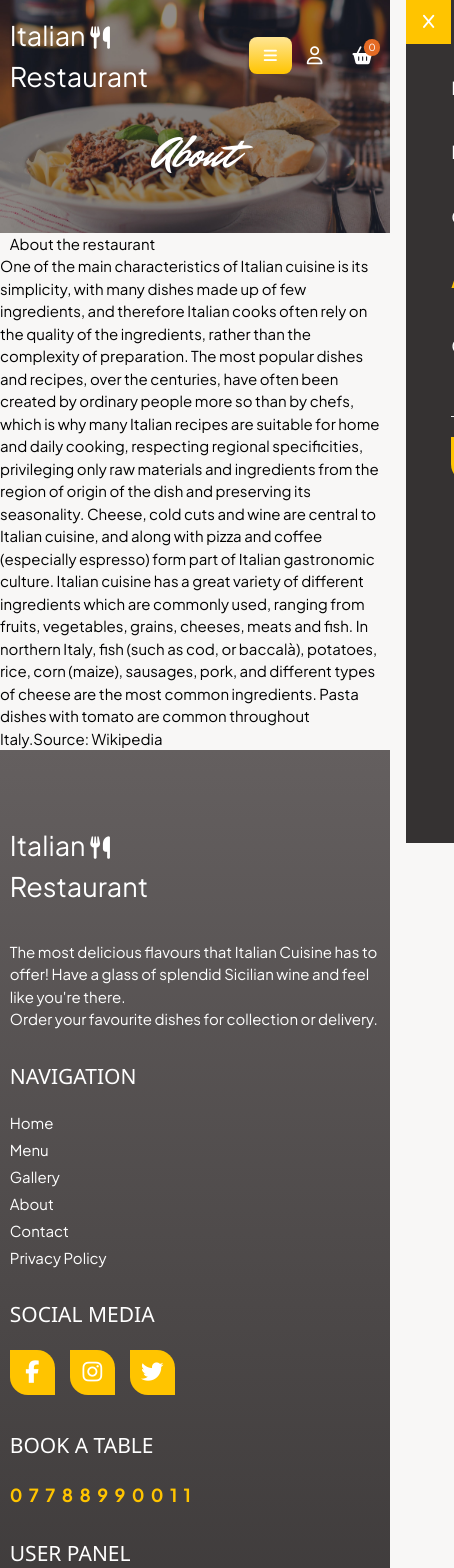
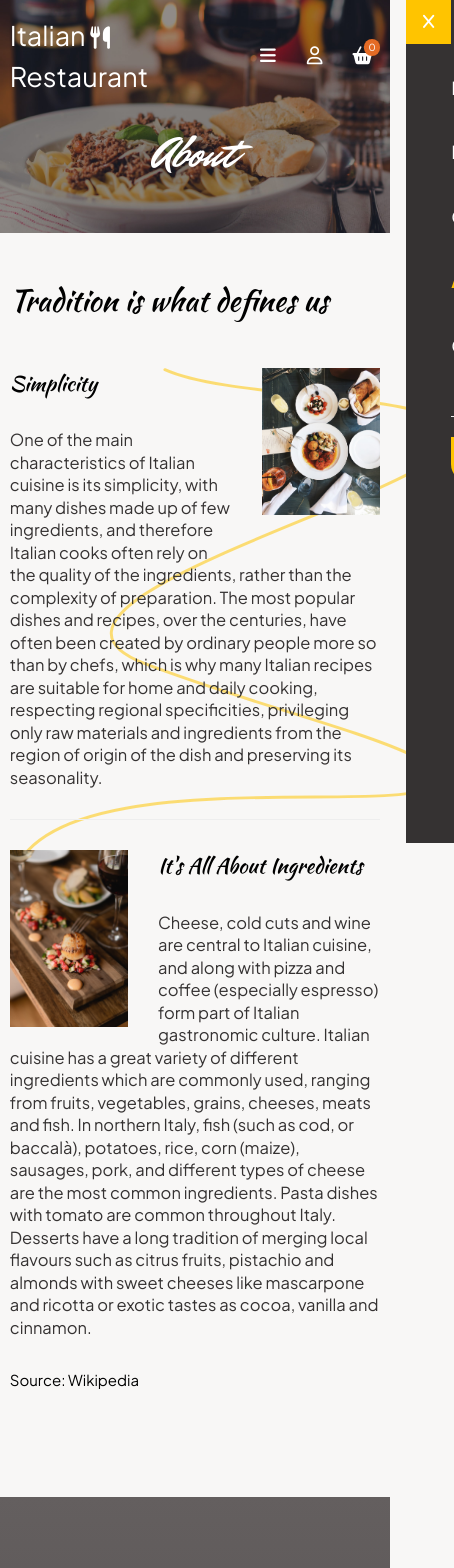
Before and after one commit to majaspar/italian-restaurant, a React (Create React App) app in the folder restaurant/: page /about in a window 390 px wide. Shown: the top 1568 px of the page, 454 px wide, since content can reach past the window. Built offline with nearby package versions, Linux system fonts and the light colour scheme.

Commit message:
work on About Screen

```diff
--- a/restaurant/src/Address.js
+++ b/restaurant/src/Address.js
@@ -22,7 +22,7 @@ export default function Address() {
                     <p className="mt2 mb2 center"><i class="fa-solid fa-diamond"></i>
                         <i class="fa-solid fa-diamond"></i>
                         <i class="fa-solid fa-diamond"></i></p>
-                    <div className="mb2" style={{ marginLeft: "25%" }}><SocialMediaIcons /></div>
+                    <div className="mb2" style={{ marginInline: "25%" }}><SocialMediaIcons /></div>
                 </div>
                 <div className="Address__img shadow-dark" >
                     <img src={inside} />
--- a/restaurant/src/App.css
+++ b/restaurant/src/App.css
@@ -4,7 +4,7 @@
 @import url('https://fonts.googleapis.com/css2?family=Mr+Dafoe&family=Playball&display=swap');
 @import url('https://fonts.googleapis.com/css2?family=Kaushan+Script&display=swap');
 @import url('https://fonts.googleapis.com/css2?family=Plus+Jakarta+Sans:ital,wght@0,200;0,300;0,400;0,500;0,600;0,700;0,800;1,200;1,300;1,400;1,500;1,600;1,700;1,800&display=swap');
-
+@import url('https://fonts.googleapis.com/css2?family=Young+Serif&display=swap');
 
 :root {
   /* colors */
@@ -492,8 +492,19 @@ header {
 
 @media (max-width: 900px) {
   .header__open--nav {
-    display: block;
+    display: grid;
+    place-items: center;
     max-height: 2.5rem;
+    background: none;
+    font-size: 1.2rem;
+    border: 1px solid transparent;
+    border-radius: 0;
+  }
+
+  .header__open--nav:hover {
+
+    border: 1px solid white;
+    background: none;
   }
 
   .nav {
@@ -620,11 +631,6 @@ header {
   font-size: 1.2rem;
 }
 
-.header__btn {
-  height: 3rem;
-  margin-block: auto;
-}
-
 .hero__text {
   align-items: space-between;
 }
@@ -641,12 +647,31 @@ header {
   justify-content: center;
 }
 
-.hero__btn--secondary {
-  background-color: var(--clr-accent-red);
-}
-
-.hero__btn--secondary:hover {
-  background-color: var(--clr-accent-red-hover);
+.hero__buttons button {
+  position: relative;
+  padding: 1rem 1.2rem;
+  width: 100%;
+
+  font-size: 1.1rem;
+  font-weight: bold;
+  font-family: 'Young Serif', sans-serif;
+  color: rgb(255, 255, 255);
+  background: rgba(255, 255, 255, 0);
+  border: 1px solid;
+  outline: 1px solid;
+  outline-color: rgba(255, 255, 255, .5);
+  border-radius: 0;
+  outline-offset: 0px;
+  box-shadow: inset 0 0 20px rgba(255, 255, 255, 0);
+  transition: all 1250ms cubic-bezier(0.19, 1, 0.22, 1);
+}
+
+.hero__buttons button:hover {
+  border: 1px solid;
+  box-shadow: inset 0 0 20px rgba(255, 255, 255, .5), 0 0 20px rgba(255, 255, 255, .2);
+  outline-color: rgba(255, 255, 255, 0);
+  outline-offset: 15px;
+  text-shadow: 1px 1px 2px #427388;
 }
 
 /***********************************/
@@ -974,7 +999,7 @@ header {
 .Address__vector {
   position: absolute;
   z-index: -1;
-  top: 0;
+  top: -10%;
   right: -20%;
   width: 80%;
   transform: rotate(180deg);
@@ -1094,9 +1119,9 @@ header {
   }
 }
 
-/**************************/
+/******************************************/
 /***   Success, error loading           ***/
-/**************************/
+/******************************************/
 .success {
   text-align: center;
   width: 100%;
@@ -1117,6 +1142,31 @@ header {
 
 .loading {
   font-size: 2rem;
+}
+
+/*****************************/
+/***   AboutScreen         ***/
+/*****************************/
+.AboutScreen__wrapper {
+  position: relative;
+}
+
+.AboutScreen__img {
+  width: min(40%, 300px);
+  float: right;
+  padding: 0 0 2rem 2rem;
+}
+
+.AboutScreen__img1 {
+  width: min(40%, 300px);
+  float: left;
+  padding: 0 2rem 0 0;
+}
+
+.AboutScreen__vector {
+  position: absolute;
+  z-index: -1;
+  width: 120%;
 }
 
 /**************************/
--- a/restaurant/src/screens/AboutScreen.js
+++ b/restaurant/src/screens/AboutScreen.js
@@ -1,6 +1,10 @@
 import React from 'react'
 import PageTitle from '../PageTitle'
 import Navbar from '../Navbar'
+import img1 from '../assets/photo-1502301103665-0b95cc738daf.avif';
+import img2 from '../assets/kamil-kalbarczyk-19Ft3QfakMo-unsplash.jpg'
+import vector from '../assets/vector1.svg'
+
 
 export default function AboutScreen() {
     return (
@@ -9,13 +13,29 @@ export default function AboutScreen() {
                 <Navbar />
                 <PageTitle content="About" />
             </div>
-            <div className="margins">About the restaurant</div>
-            <div>One of the main characteristics of Italian cuisine is its simplicity, with many dishes made up of few ingredients, and therefore Italian cooks often rely on the quality of the ingredients, rather than the complexity of preparation.
-                The most popular dishes and recipes, over the centuries, have often been created by ordinary people more so than by chefs, which is why many Italian recipes are suitable for home and daily cooking, respecting regional specificities, privileging only raw materials and ingredients from the region of origin of the dish and preserving its seasonality.
-                Cheese, cold cuts and wine are central to Italian cuisine, and along with pizza and coffee (especially espresso) form part of Italian gastronomic culture.
-                Italian cuisine has a great variety of different ingredients which are commonly used, ranging from fruits, vegetables, grains, cheeses, meats and fish. In northern Italy, fish (such as cod, or baccalà), potatoes, rice, corn (maize), sausages, pork, and different types of cheese are the most common ingredients. Pasta dishes with tomato are common throughout Italy.
-                <a href='https://en.wikipedia.org/wiki/Italian_cuisine'>Source: Wikipedia</a>
+            <div className="AboutScreen__wrapper margins mt3 mb7">
+                <h2 className="section-title mb2">Tradition is what defines us</h2>
+                <figure>
+                    <img className="AboutScreen__img" src={img1} /></figure>
+                <img className="AboutScreen__vector" src={vector} />
+                <h3 className="mb2 ff-kaushan">Simplicity</h3>
+                <div>
+
+                    <p className="text-desc">One of the main characteristics of Italian cuisine is its simplicity, with many dishes made up of few ingredients, and therefore Italian cooks often rely on the quality of the ingredients, rather than the complexity of preparation.
+                        The most popular dishes and recipes, over the centuries, have often been created by ordinary people more so than by chefs, which is why many Italian recipes are suitable for home and daily cooking, respecting regional specificities, privileging only raw materials and ingredients from the region of origin of the dish and preserving its seasonality.
+                    </p>
+                    <hr className="mt2 mb2" />
+
+                    <img className="AboutScreen__img1" src={img2} />
+                    <h3 className="mt2 mb2 ff-kaushan">It's All About Ingredients</h3>
+                    <p className="text-desc mb2">
+                        Cheese, cold cuts and wine are central to Italian cuisine, and along with pizza and coffee (especially espresso) form part of Italian gastronomic culture.
+
+                        Italian cuisine has a great variety of different ingredients which are commonly used, ranging from fruits, vegetables, grains, cheeses, meats and fish. In northern Italy, fish (such as cod, or baccalà), potatoes, rice, corn (maize), sausages, pork, and different types of cheese are the most common ingredients. Pasta dishes with tomato are common throughout Italy. Desserts have a long tradition of merging local flavours such as citrus fruits, pistachio and almonds with sweet cheeses like mascarpone and ricotta or exotic tastes as cocoa, vanilla and cinnamon.</p>
+                    <a href='https://en.wikipedia.org/wiki/Italian_cuisine'>Source: Wikipedia</a>
+                </div>
             </div>
+
         </>
     )
 }
--- a/restaurant/src/screens/CartScreen.js
+++ b/restaurant/src/screens/CartScreen.js
@@ -22,7 +22,7 @@ export default function CartScreen() {
                 <Navbar />
                 <PageTitle content="Checkout" />
             </div>
-            <div className="margins">
+            <div className="margins mb7">
                 <h1 className="mb3 mt2">Basket Items ({cartItems.length})</h1>
 
                 <div className="basket__grid flex-column">
--- a/restaurant/src/screens/ContactScreen.js
+++ b/restaurant/src/screens/ContactScreen.js
@@ -9,7 +9,7 @@ export default function ContactScreen() {
                 <Navbar />
                 <PageTitle content="Contact Us" />
             </div>
-            <div className="margins">Contact information</div>
+            <div className="margins mt7 mb7">Contact information</div>
         </>
     )
 }
--- a/restaurant/src/screens/Homescreen.js
+++ b/restaurant/src/screens/Homescreen.js
@@ -19,12 +19,12 @@ export default function Homescreen() {
                         <h1 className="center">Your Perfect Italian</h1>
                         <div className="mb7 center">
                             <p className="hero__desc mt2 mb2">The most delicious flavours that Italian Cuisine has to offer!<br />
-                                Have a glass of splendid Sicilian wine and feel like you're there.<br />
+                                Have a glass of splendid Sicilian wine and feel like you're in South of Italy.<br />
                                 Pizza, Pasta, Steak or Pollo? <br />
                                 Whatever your favourite - we've got it!</p>
                             <div className="hero__buttons mt4 flex">
-                                <a href="tel:+47719225132"><button className="hero__btn btn-action uppercase">Phone Us</button></a>
-                                <button className="hero__btn--secondary uppercase">See Menu</button>
+                                <a href="tel:++447788990011"><button className="uppercase">Phone Us</button></a>
+                                <a href="/menu"><button className="uppercase">See Menu</button></a>
                             </div>
                         </div>
                     </div>
```
Also changed, not shown: restaurant/src/assets/photo-1509210459313-17feefdff5cd.avif (deleted), restaurant/src/assets/vector1.svg.
